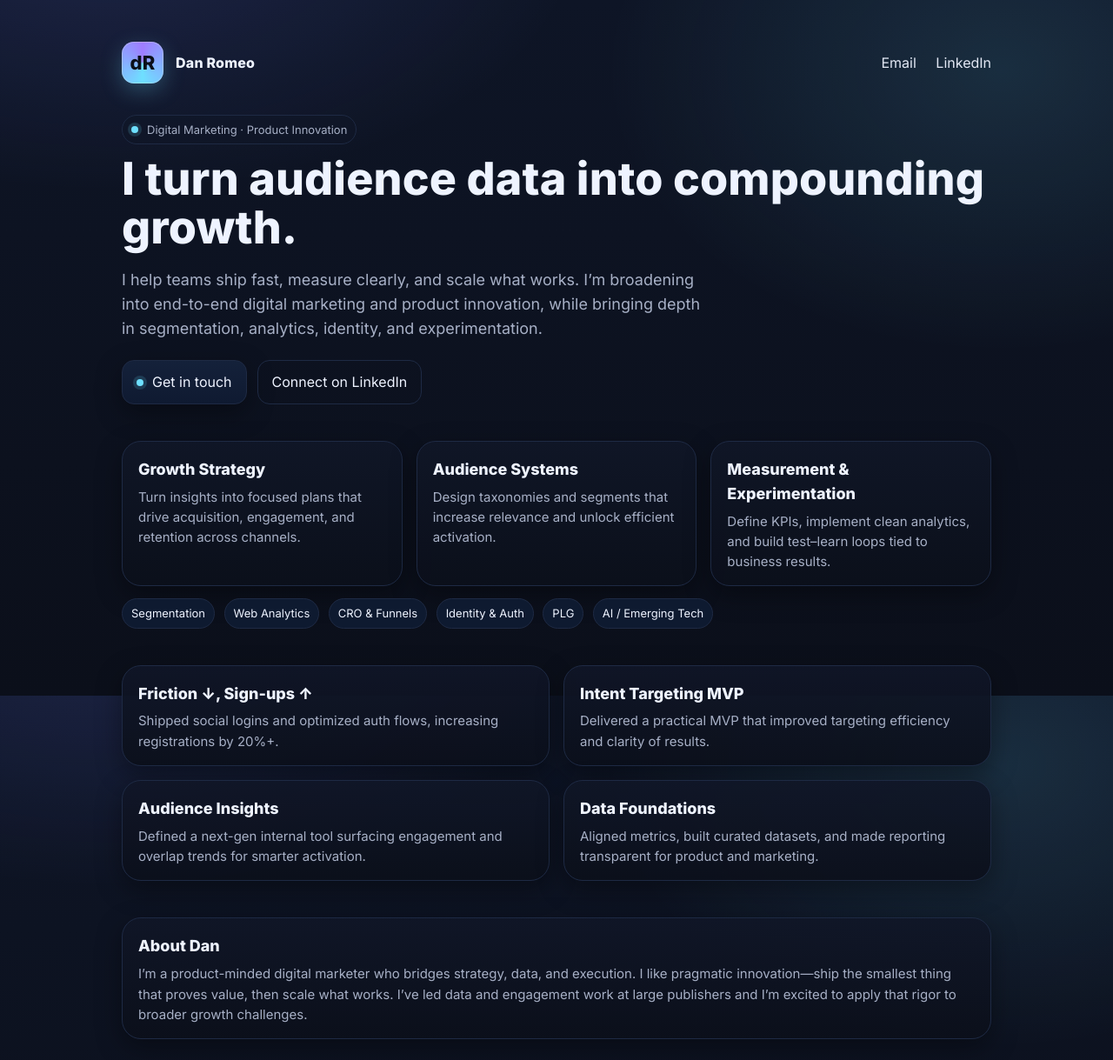
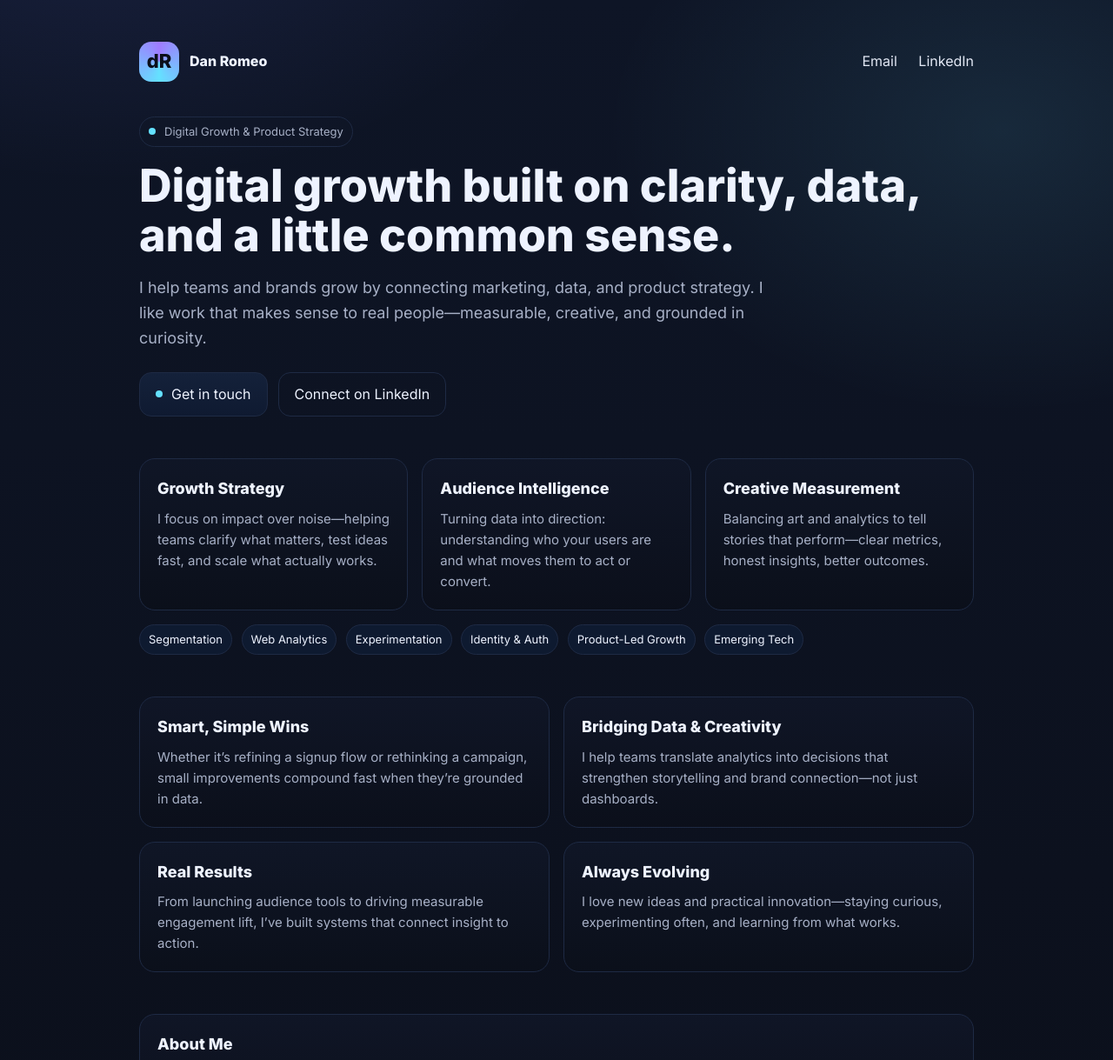
Before and after one commit to Stackoria/danromeo-site, a plain HTML site: page index.html in a window 1280 px wide. Shown: the top 1219 px of the page at 87% size. Drawn offline with Linux system fonts and the light colour scheme.

Commit message:
Rewrite copy for clarity, warmth, and brand personality

```diff
--- a/index.html
+++ b/index.html
@@ -3,109 +3,60 @@
 <head>
   <meta charset="utf-8" />
   <meta name="viewport" content="width=device-width,initial-scale=1" />
-  <title>Dan Romeo — Digital Marketing & Product Innovation</title>
-  <meta name="description" content="Dan Romeo helps teams turn audience data into compounding growth—shipping fast, measuring clearly, and scaling what works across digital marketing and product innovation." />
-  <meta name="color-scheme" content="dark light" />
-
-  <!-- Fonts -->
+  <title>Dan Romeo — Digital Growth & Product Strategy</title>
+  <meta name="description" content="Digital growth built on clarity, data, and a little common sense.">
   <link href="https://fonts.googleapis.com/css2?family=Inter:wght@400;600;800&display=swap" rel="stylesheet">
-
-  <!-- Open Graph -->
-  <meta property="og:title" content="Dan Romeo — Digital Marketing & Product Innovation" />
-  <meta property="og:description" content="Audience data → growth. Segmentation, analytics, identity, and experimentation—applied pragmatically." />
-  <meta property="og:type" content="website" />
-  <meta property="og:url" content="https://danromeo.com" />
-
   <style>
-    :root{
-      /* Palette */
-      --bg: #0b0f1a;          /* ink */
-      --card: #101627;        /* deep slate */
-      --ink-2:#0e1526;
-      --fg: #eef3ff;          /* near-white */
-      --muted:#a7b0c6;        /* soft cool gray */
-      --border:#1e2a44;       /* hairline */
-      --accent:#6ee0ff;       /* electric blue */
-      --accent-2:#9f7cff;     /* violet */
-      --pill:#0e1a30;
-
-      /* Sizing */
-      --wrap: 1040px;
-      --radius: 16px;
-      --radius-xl: 22px;
-      --shadow: 0 10px 30px rgba(0,0,0,.35);
+    :root {
+      --bg:#0b0f1a;
+      --fg:#eef3ff;
+      --muted:#a7b0c6;
+      --accent:#64e1ff;
+      --accent-2:#9f7cff;
+      --border:#1e2a44;
+      --card:#101627;
     }
-
-    * { box-sizing: border-box; }
-    html,body { height: 100%; }
+    *{box-sizing:border-box;}
     body{
       margin:0;
-      font-family: Inter, ui-sans-serif, system-ui, -apple-system, Segoe UI, Roboto, Helvetica, Arial;
-      color: var(--fg);
-      line-height: 1.55;
+      font-family:Inter,system-ui,-apple-system,Segoe UI,Roboto,Helvetica,Arial;
+      color:var(--fg);
       background:
-        radial-gradient(900px 500px at 10% -10%, rgba(111,123,255,.15), transparent 60%),
-        radial-gradient(700px 500px at 90% 10%, rgba(110,224,255,.12), transparent 65%),
-        linear-gradient(180deg, var(--ink-2), var(--bg));
+        radial-gradient(900px 600px at 10% -10%,rgba(111,123,255,.12),transparent 60%),
+        radial-gradient(700px 500px at 90% 10%,rgba(110,224,255,.1),transparent 65%),
+        linear-gradient(180deg,#0e1526,var(--bg));
+      line-height:1.6;
     }
-    a { color: var(--fg); text-decoration: none; }
-
-    .wrap{ max-width: var(--wrap); margin: 0 auto; padding: 48px 20px 88px; }
-
-    header{ display:flex; align-items:center; justify-content:space-between; margin-bottom: 36px; }
-    .brand{ display:flex; align-items:center; gap:14px; font-weight:800; letter-spacing:.2px; }
-    .mark{
-      display:grid; place-items:center;
-      width:48px; height:48px; border-radius:14px;
-      background: conic-gradient(from 180deg, var(--accent), var(--accent-2), var(--accent));
-      color:#0b0f1a; font-weight:900; font-size:22px;
-      box-shadow: 0 8px 24px rgba(110,224,255,.25), inset 0 0 0 1px rgba(255,255,255,.25);
-    }
-    nav a{ opacity:.95; margin-left:18px; padding:10px 0; border-bottom:1px solid transparent; }
-    nav a:hover{ border-color: var(--accent); }
-
-    .hero{ margin-top: 12px; margin-bottom: 28px; }
-    .eyebrow{
-      display:inline-flex; align-items:center; gap:10px;
-      padding:6px 10px; border-radius:999px; border:1px solid var(--border); background: rgba(15,22,39,.6); color: var(--muted); font-size:13px;
-    }
-    .dot{ width:8px; height:8px; border-radius:50%; background: var(--accent); box-shadow:0 0 0 4px rgba(110,224,255,.15); }
-
-    .title{ font-size: clamp(30px, 5.8vw, 52px); line-height:1.08; font-weight: 800; letter-spacing:.1px; margin:12px 0 8px; }
-    .subtitle{ color:var(--muted); font-size: clamp(16px, 2.5vw, 18px); max-width: 60ch; }
-
-    .cta{ display:flex; flex-wrap:wrap; gap:12px; margin-top:22px; }
-    .btn{
-      display:inline-flex; align-items:center; gap:10px;
-      padding:12px 16px; border-radius:14px; border:1px solid var(--border);
-      background: linear-gradient(180deg, #14213a, #0f1a31);
-      box-shadow: var(--shadow);
-    }
-    .btn:hover{ border-color: var(--accent); box-shadow: 0 0 0 3px rgba(110,224,255,.18); }
-    .btn.secondary{ background: transparent; box-shadow:none; }
-
-    section{ margin-top: 42px; }
-    .grid{ display:grid; gap:16px; }
-    @media (min-width: 860px){ .cols-3{ grid-template-columns: repeat(3,1fr); } .cols-2{ grid-template-columns: 1fr 1fr; } }
-
-    .card{
-      background: linear-gradient(180deg, rgba(16,22,39,.9), rgba(11,15,26,.9));
-      border:1px solid var(--border);
-      border-radius: var(--radius-xl);
-      padding: 18px 18px 16px;
-      box-shadow: var(--shadow);
-    }
-    .card h3{ margin: 0 0 6px; font-size: 18px; }
-    .card p{ margin: 0; color: var(--muted); font-size: 15px; }
-
-    .pills{ margin-top:10px; }
-    .pill{
-      display:inline-block; padding:6px 10px; border-radius:999px; border:1px solid var(--border);
-      background: var(--pill); color: var(--fg); font-size: 13px; margin:4px 6px 0 0;
-    }
-
-    footer{ margin-top: 56px; padding-top: 18px; color: var(--muted); font-size:14px; border-top:1px dashed var(--border); }
-    .sr-only{ position:absolute; width:1px; height:1px; padding:0; margin:-1px; overflow:hidden; clip:rect(0,0,0,0); white-space:nowrap; border:0; }
+    a{color:var(--fg);text-decoration:none;}
+    .wrap{max-width:1000px;margin:0 auto;padding:48px 20px 88px;}
+    header{display:flex;align-items:center;justify-content:space-between;margin-bottom:40px;}
+    .brand{display:flex;align-items:center;gap:12px;font-weight:800;}
+    .mark{display:grid;place-items:center;width:46px;height:46px;border-radius:14px;
+      background:conic-gradient(from 180deg,var(--accent),var(--accent-2),var(--accent));
+      color:#0b0f1a;font-size:22px;font-weight:900;}
+    nav a{margin-left:20px;opacity:.95;padding:10px 0;border-bottom:1px solid transparent;}
+    nav a:hover{border-color:var(--accent);}
+    .hero{margin-top:10px;margin-bottom:28px;}
+    .eyebrow{display:inline-flex;align-items:center;gap:10px;padding:6px 10px;border:1px solid var(--border);
+      border-radius:999px;background:rgba(15,22,39,.6);color:var(--muted);font-size:13px;}
+    .dot{width:8px;height:8px;border-radius:50%;background:var(--accent);}
+    .title{font-size:clamp(30px,5.8vw,52px);font-weight:800;line-height:1.1;margin:16px 0 10px;}
+    .subtitle{color:var(--muted);font-size:clamp(16px,2.5vw,18px);max-width:65ch;}
+    .cta{display:flex;flex-wrap:wrap;gap:12px;margin-top:24px;}
+    .btn{display:inline-flex;align-items:center;gap:10px;padding:12px 18px;border-radius:14px;
+      border:1px solid var(--border);background:linear-gradient(180deg,#14213a,#0f1a31);}
+    .btn:hover{border-color:var(--accent);}
+    .btn.secondary{background:transparent;}
+    section{margin-top:48px;}
+    .grid{display:grid;gap:16px;}
+    @media(min-width:860px){.cols-3{grid-template-columns:repeat(3,1fr);} .cols-2{grid-template-columns:1fr 1fr;}}
+    .card{background:linear-gradient(180deg,rgba(16,22,39,.9),rgba(11,15,26,.9));
+      border:1px solid var(--border);border-radius:18px;padding:20px;}
+    .card h3{margin:0 0 8px;font-size:18px;}
+    .card p{margin:0;color:var(--muted);font-size:15px;}
+    .pill{display:inline-block;padding:6px 10px;border-radius:999px;border:1px solid var(--border);
+      background:#0e1a30;color:var(--fg);font-size:13px;margin:4px 6px 0 0;}
+    footer{margin-top:60px;padding-top:18px;color:var(--muted);font-size:14px;border-top:1px dashed var(--border);}
   </style>
 </head>
 <body>
@@ -115,20 +66,19 @@
         <div class="mark">dR</div>
         <div>Dan&nbsp;Romeo</div>
       </div>
-      <nav aria-label="Top links">
+      <nav>
         <a href="mailto:hello@danromeo.com">Email</a>
         <a href="https://www.linkedin.com/in/danromeo" target="_blank" rel="noopener">LinkedIn</a>
       </nav>
     </header>
 
     <main>
-      <!-- Hero -->
-      <section class="hero" aria-labelledby="intro-title">
-        <span class="eyebrow"><span class="dot"></span> Digital Marketing · Product Innovation</span>
-        <h1 id="intro-title" class="title">I turn audience data into compounding growth.</h1>
+      <section class="hero">
+        <span class="eyebrow"><span class="dot"></span> Digital Growth & Product Strategy</span>
+        <h1 class="title">Digital growth built on clarity, data, and a little common sense.</h1>
         <p class="subtitle">
-          I help teams ship fast, measure clearly, and scale what works. I’m broadening into end-to-end digital marketing and product innovation,
-          while bringing depth in segmentation, analytics, identity, and experimentation.
+          I help teams and brands grow by connecting marketing, data, and product strategy.
+          I like work that makes sense to real people—measurable, creative, and grounded in curiosity.
         </p>
         <div class="cta">
           <a class="btn" href="mailto:hello@danromeo.com"><span class="dot"></span> Get in touch</a>
@@ -136,65 +86,59 @@
         </div>
       </section>
 
-      <!-- What I Do -->
-      <section aria-labelledby="expertise-title">
-        <h2 id="expertise-title" class="sr-only">Core Expertise</h2>
+      <section>
         <div class="grid cols-3">
           <div class="card">
             <h3>Growth Strategy</h3>
-            <p>Turn insights into focused plans that drive acquisition, engagement, and retention across channels.</p>
+            <p>I focus on impact over noise—helping teams clarify what matters, test ideas fast, and scale what actually works.</p>
           </div>
           <div class="card">
-            <h3>Audience Systems</h3>
-            <p>Design taxonomies and segments that increase relevance and unlock efficient activation.</p>
+            <h3>Audience Intelligence</h3>
+            <p>Turning data into direction: understanding who your users are and what moves them to act or convert.</p>
           </div>
           <div class="card">
-            <h3>Measurement & Experimentation</h3>
-            <p>Define KPIs, implement clean analytics, and build test–learn loops tied to business results.</p>
+            <h3>Creative Measurement</h3>
+            <p>Balancing art and analytics to tell stories that perform—clear metrics, honest insights, better outcomes.</p>
           </div>
         </div>
-        <div class="pills">
+
+        <div style="margin-top:12px;">
           <span class="pill">Segmentation</span>
           <span class="pill">Web Analytics</span>
-          <span class="pill">CRO & Funnels</span>
+          <span class="pill">Experimentation</span>
           <span class="pill">Identity & Auth</span>
-          <span class="pill">PLG</span>
-          <span class="pill">AI / Emerging Tech</span>
+          <span class="pill">Product-Led Growth</span>
+          <span class="pill">Emerging Tech</span>
         </div>
       </section>
 
-      <!-- Proof Points (placeholder, non-NDA) -->
-      <section aria-labelledby="proof-title">
-        <h2 id="proof-title" class="sr-only">Selected Impact</h2>
+      <section>
         <div class="grid cols-2">
           <div class="card">
-            <h3>Friction ↓, Sign-ups ↑</h3>
-            <p>Shipped social logins and optimized auth flows, increasing registrations by 20%+.</p>
+            <h3>Smart, Simple Wins</h3>
+            <p>Whether it’s refining a signup flow or rethinking a campaign, small improvements compound fast when they’re grounded in data.</p>
           </div>
           <div class="card">
-            <h3>Intent Targeting MVP</h3>
-            <p>Delivered a practical MVP that improved targeting efficiency and clarity of results.</p>
+            <h3>Bridging Data & Creativity</h3>
+            <p>I help teams translate analytics into decisions that strengthen storytelling and brand connection—not just dashboards.</p>
           </div>
           <div class="card">
-            <h3>Audience Insights</h3>
-            <p>Defined a next-gen internal tool surfacing engagement and overlap trends for smarter activation.</p>
+            <h3>Real Results</h3>
+            <p>From launching audience tools to driving measurable engagement lift, I’ve built systems that connect insight to action.</p>
           </div>
           <div class="card">
-            <h3>Data Foundations</h3>
-            <p>Aligned metrics, built curated datasets, and made reporting transparent for product and marketing.</p>
+            <h3>Always Evolving</h3>
+            <p>I love new ideas and practical innovation—staying curious, experimenting often, and learning from what works.</p>
           </div>
         </div>
       </section>
 
-      <!-- About -->
-      <section aria-labelledby="about-title">
-        <h2 id="about-title" class="sr-only">About</h2>
+      <section>
         <div class="card">
-          <h3>About Dan</h3>
+          <h3>About Me</h3>
           <p>
-            I’m a product-minded digital marketer who bridges strategy, data, and execution. I like pragmatic
-            innovation—ship the smallest thing that proves value, then scale what works. I’ve led data and engagement
-            work at large publishers and I’m excited to apply that rigor to broader growth challenges.
+            I’ve spent my career where data meets storytelling—helping publishers, marketers, and teams use insight to grow smarter.
+            These days, I’m exploring how marketing, product, and emerging tech overlap to create better customer experiences and lasting brands.
           </p>
         </div>
       </section>
```
